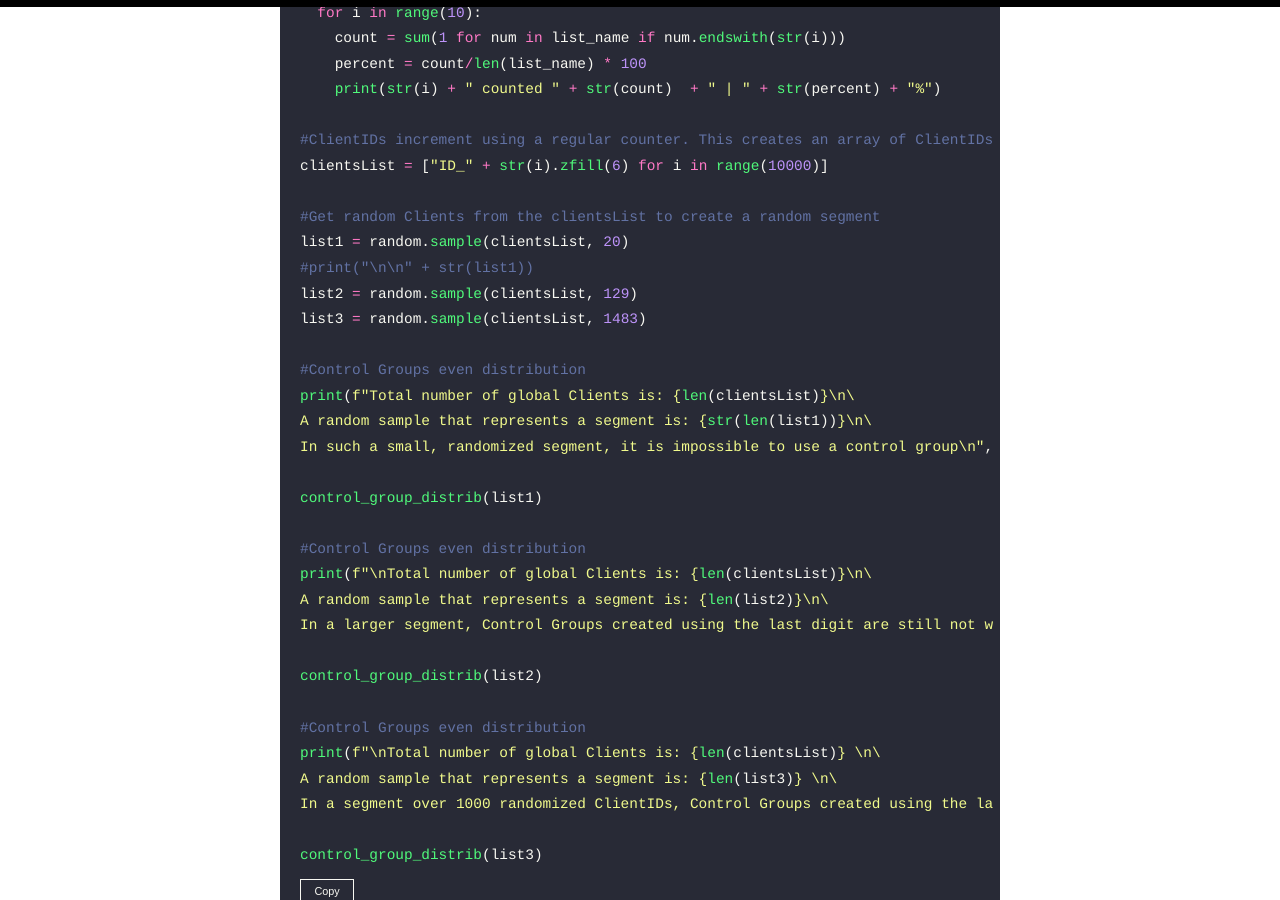
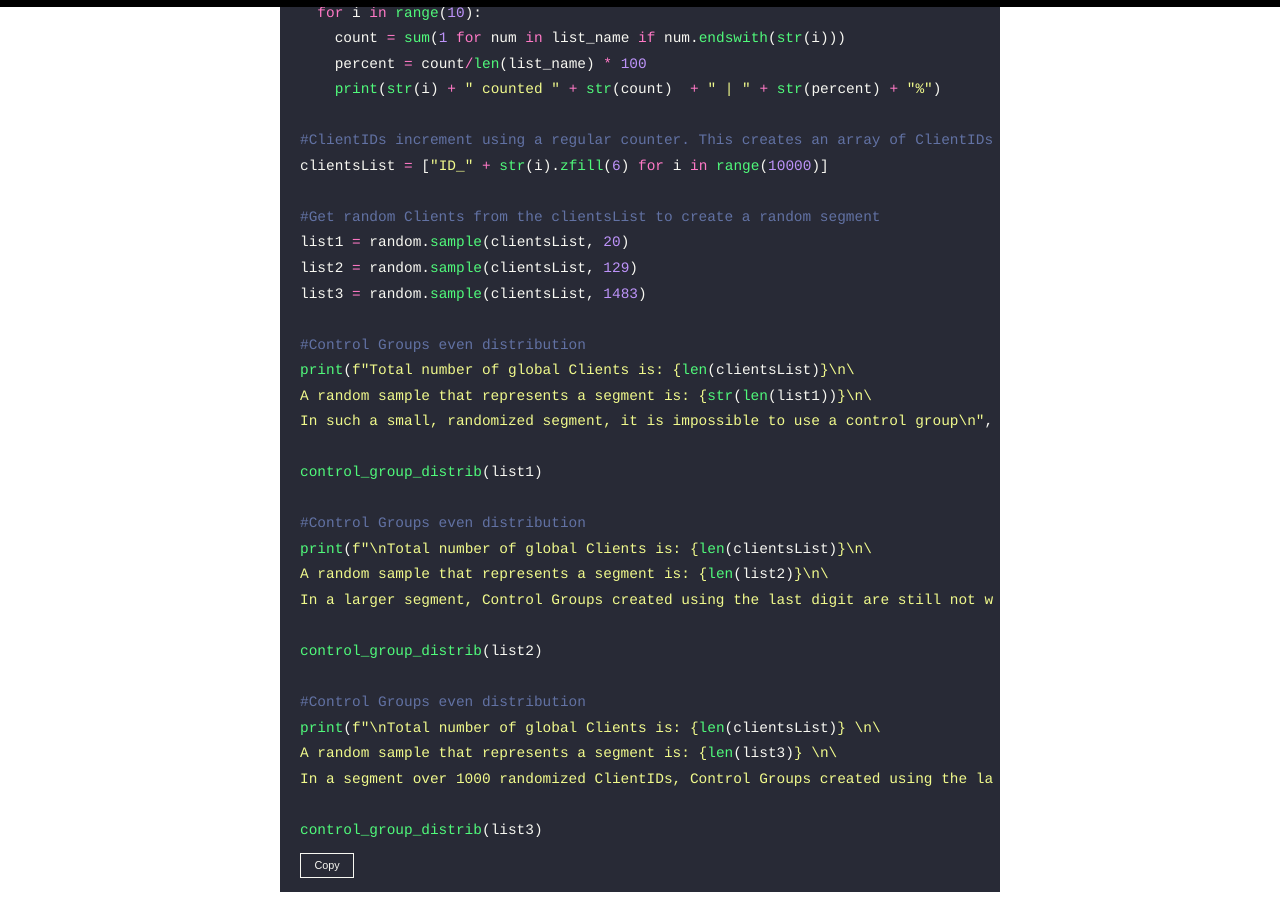
Before and after one commit to karolcholewa/blog, a Jekyll site: the page built from _posts/2022-12-06-smart-control-groups.md, in a window 1280 px wide and 900 px high, scrolled down 1426 px. Built offline with Jekyll 4.4.1, drawn with Linux system fonts in a browser that asks for light colours.

Commit message:
post updaed

```diff
--- a/_posts/2022-12-06-smart-control-groups.md
+++ b/_posts/2022-12-06-smart-control-groups.md
@@ -34,7 +34,6 @@ clientsList = ["ID_" + str(i).zfill(6) for i in range(10000)]
 
 #Get random Clients from the clientsList to create a random segment
 list1 = random.sample(clientsList, 20)
-#print("\n\n" + str(list1))
 list2 = random.sample(clientsList, 129)
 list3 = random.sample(clientsList, 1483)
 
```
